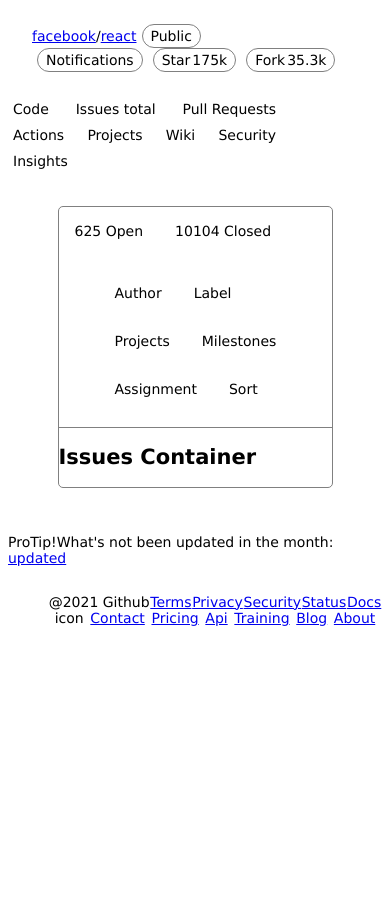
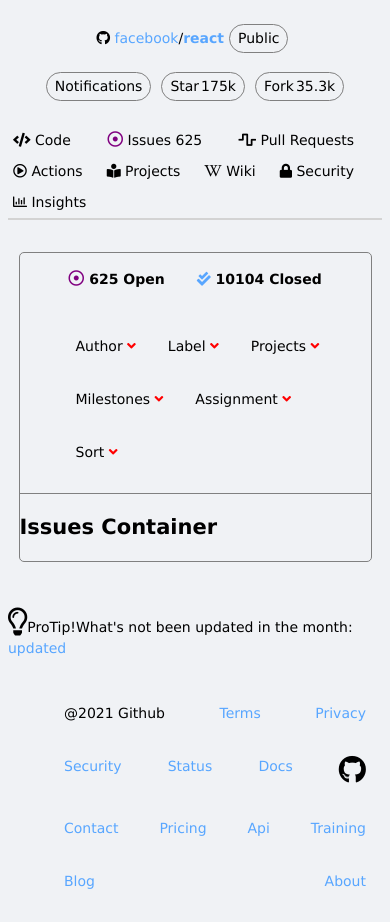
Before and after one commit to manikpokhetra79/GithubIssuePageUi, a plain HTML site: page index.html in a window 390 px wide. Before the commit the page ends 844 px from the top, so only its background shows below. Drawn offline with Linux system fonts and the light colour scheme; no server answers.

Commit message:
ui almost done in  3 hr deadline  Not able to complete the issue badges ui

```diff
--- a/index.html
+++ b/index.html
@@ -4,7 +4,15 @@
     <meta charset="UTF-8" />
     <meta http-equiv="X-UA-Compatible" content="IE=edge" />
     <meta name="viewport" content="width=device-width, initial-scale=1.0" />
+    <!-- custom stylesheet -->
     <link rel="stylesheet" href="stylesheets/stylesheet.css" />
+    <!-- font awesome stylesheet cdn -->
+    <link
+      rel="stylesheet"
+      href="https://use.fontawesome.com/releases/v5.15.3/css/all.css"
+      integrity="sha384-SZXxX4whJ79/gErwcOYf+zWLeJdY/qpuqC4cAa9rOGUstPomtqpuNWT9wdPEn2fk"
+      crossorigin="anonymous"
+    />
     <title>Github Issues Page</title>
   </head>
   <body>
@@ -13,11 +21,14 @@
       <nav id="header-nav" class="d-flex">
         <div class="left-nav d-flex">
           <div>
-            <a href="https://github.com/facebook">facebook</a>
+            <i class="fab fa-github"></i>
+            <a class="blue" href="https://github.com/facebook">facebook</a>
           </div>
           <span>/</span>
           <div>
-            <a href="https://github.com/facebook/react">react</a>
+            <a class="blue bold" href="https://github.com/facebook/react"
+              >react</a
+            >
           </div>
           <div class="nav-box">Public</div>
         </div>
@@ -32,14 +43,22 @@
       <!-- tabs container -->
       <div class="page-tabs-container">
         <div class="container-70 d-flex">
-          <div class="page-tabs">Code</div>
-          <div class="page-tabs active-tab">Issues<span> total</span></div>
-          <div class="page-tabs">Pull Requests</div>
-          <div class="page-tabs">Actions</div>
-          <div class="page-tabs">Projects</div>
-          <div class="page-tabs">Wiki</div>
-          <div class="page-tabs">Security</div>
-          <div class="page-tabs">Insights</div>
+          <div class="page-tabs"><i class="fas fa-code"></i> Code</div>
+          <div class="page-tabs active-tab">
+            <i class="far fa-dot-circle"></i> Issues<span> 625</span>
+          </div>
+          <div class="page-tabs">
+            <i class="fas fa-wave-square"></i> Pull Requests
+          </div>
+          <div class="page-tabs">
+            <i class="far fa-play-circle"></i> Actions
+          </div>
+          <div class="page-tabs">
+            <i class="fas fa-book-reader"></i> Projects
+          </div>
+          <div class="page-tabs"><i class="fab fa-wikipedia-w"></i> Wiki</div>
+          <div class="page-tabs"><i class="fas fa-lock"></i> Security</div>
+          <div class="page-tabs"><i class="far fa-chart-bar"></i> Insights</div>
         </div>
       </div>
 
@@ -48,17 +67,21 @@
         <!-- tabs header inside container -->
         <div class="content-tab-header d-flex">
           <div class="left-header-container d-flex">
-            <div id="open-issues">625 Open</div>
-            <div id="closed-issues">10104 Closed</div>
+            <div id="open-issues">
+              <i class="far fa-dot-circle"></i> 625 Open
+            </div>
+            <div id="closed-issues">
+              <i class="fas fa-check-double blue"></i> 10104 Closed
+            </div>
           </div>
           <div class="right-header-container">
             <ul class="d-flex">
-              <li>Author</li>
-              <li>Label</li>
-              <li>Projects</li>
-              <li>Milestones</li>
-              <li>Assignment</li>
-              <li>Sort</li>
+              <li>Author <i class="fas fa-angle-down red"></i></li>
+              <li>Label <i class="fas fa-angle-down red"></i></li>
+              <li>Projects <i class="fas fa-angle-down red"></i></li>
+              <li>Milestones <i class="fas fa-angle-down red"></i></li>
+              <li>Assignment <i class="fas fa-angle-down red"></i></li>
+              <li>Sort <i class="fas fa-angle-down red"></i></li>
             </ul>
           </div>
         </div>
@@ -69,8 +92,9 @@
       </div>
       <div class="info-container d-flex">
         <p>
-          <span>ProTip!</span>What's not been updated in the month:
-          <a href="#">updated</a>
+          <span><i class="far fa-lightbulb fa-2x"></i>ProTip!</span>What's not
+          been updated in the month:
+          <a href="#" class="blue">updated</a>
         </p>
       </div>
     </main>
@@ -83,7 +107,7 @@
           <li><a href="#">Security</a></li>
           <li><a href="#">Status</a></li>
           <li><a href="#">Docs</a></li>
-          <li>icon</li>
+          <li><i class="fab fa-github fa-2x"></i></li>
           <li><a href="#">Contact</a></li>
           <li><a href="#">Pricing</a></li>
           <li><a href="#">Api</a></li>
@@ -94,5 +118,6 @@
       </nav>
     </footer>
   </body>
+  <!-- custom js file -->
   <script src="./scripts/script.js"></script>
 </html>
--- a/scripts/script.js
+++ b/scripts/script.js
@@ -0,0 +1,33 @@
+let issueContainer = document.getElementById('issues-container');
+let url = 'https://api.github.com/repos/facebook/react/issues';
+let fetchDatafromApi = async () => {
+  await fetch(url)
+    .then((res) => res.json())
+    .then((data) => renderData(data));
+};
+let renderData = (data) => {
+  console.log(data);
+  issueContainer.innerHTML = '';
+  for (let i of data) {
+    let newDiv = document.createElement('div');
+    newDiv.className = 'issue-container d-flex';
+    newDiv.innerHTML = `
+    <div class="issue-icon"><i class="far fa-dot-circle"></i></div>
+    <div class="issue-title">
+    <a href="${i.html_url}">${i.title}</a>
+   <div class="title-second-row">
+   <div class="issue-title-info d-flex">
+   <div class="issue-id">#${i.number}</div>
+   <div class="issue-opened">Last opened by ${i.user.login}</div></div>
+     </div>
+    </div>
+    <div class="issue-comment d-flex"><i class="far fa-comment"></i>${i.comments}</div>
+
+
+    `;
+
+    issueContainer.appendChild(newDiv);
+  }
+};
+
+document.addEventListener('DOMContentLoaded', fetchDatafromApi());
--- a/stylesheets/stylesheet.css
+++ b/stylesheets/stylesheet.css
@@ -2,6 +2,12 @@
   background-color: white;
   font-size: 14px;
   font-family: Verdana, Geneva, Tahoma, sans-serif;
+  line-height: 1.5;
+  background-color: #f0f2f5;
+}
+a {
+  text-decoration: none;
+  color: black;
 }
 /* utility classes */
 .d-flex {
@@ -10,14 +16,37 @@
 .container-70 {
   width: 70vw;
 }
+@media screen and (max-width: 1024px) {
+  .container-70 {
+    width: 90vw;
+  }
+}
+.blue {
+  color: #58a6ff;
+}
+.bold {
+  font-weight: 800;
+}
+.red {
+  color: red;
+}
 /* header css */
 #header-nav {
   flex-flow: row wrap;
   margin: 1.5rem;
   justify-content: space-between;
 }
+@media screen and (max-width: 572px) {
+  #header-nav {
+    flex-flow: column wrap;
+    align-items: center;
+    justify-content: space-between;
+  }
+  .left-nav {
+    margin-bottom: 1.2rem;
+  }
+}
 .left-nav {
-  flex-direction: row;
   align-items: center;
 }
 .right-nav {
@@ -33,13 +62,18 @@
   padding-left: 2px;
 }
 /* page-tabs container */
-
+.page-tabs-container {
+  border-bottom: 2px solid lightgray;
+}
 .page-tabs-container .container-70 {
   justify-content: space-between;
   flex-flow: row wrap;
 }
 .page-tabs {
   padding: 5px;
+}
+.page-tabs:hover {
+  border-bottom: 5px solid lightsalmon;
 }
 /* content container */
 .content-container {
@@ -53,6 +87,14 @@
   border-bottom: 1px solid grey;
   justify-content: space-between;
   align-items: center;
+}
+@media screen and (max-width: 572px) {
+  .content-tab-header {
+    flex-flow: column wrap;
+  }
+  .left-header-container {
+    font-weight: 600;
+  }
 }
 .left-header-container {
   justify-content: space-between;
@@ -70,6 +112,40 @@
 #closed-issues {
   padding: 1rem;
 }
+/* issue container */
+.issue-container {
+  padding: 1.3rem;
+  border-bottom: 1px solid lightgrey;
+  align-items: flex-start;
+}
+.issue-container:hover {
+  background-color: #d8d8d8;
+}
+.issue-icon {
+  padding: 0 5px;
+}
+.issue-title {
+  font-size: 15px;
+  width: 870%;
+}
+.issue-title a:hover {
+  color: #58a6ff;
+}
+.issue-comment {
+  justify-content: flex-end !important;
+}
+.issue-title-info {
+  font-size: 13px;
+  color: blueviolet;
+}
+.issue-id {
+  margin-right: 5px;
+}
+/* icon css */
+.fa-dot-circle {
+  color: purple;
+  font-size: 16px;
+}
 /* info-container */
 .info-container {
   justify-content: center;
@@ -78,6 +154,12 @@
 
 #footer-nav ul {
   list-style-type: none;
-  justify-content: space-evenly;
+  justify-content: space-between;
   flex-flow: row wrap;
 }
+#footer-nav ul li {
+  padding: 1rem;
+}
+#footer-nav ul li a {
+  color: #58a6ff;
+}
```
